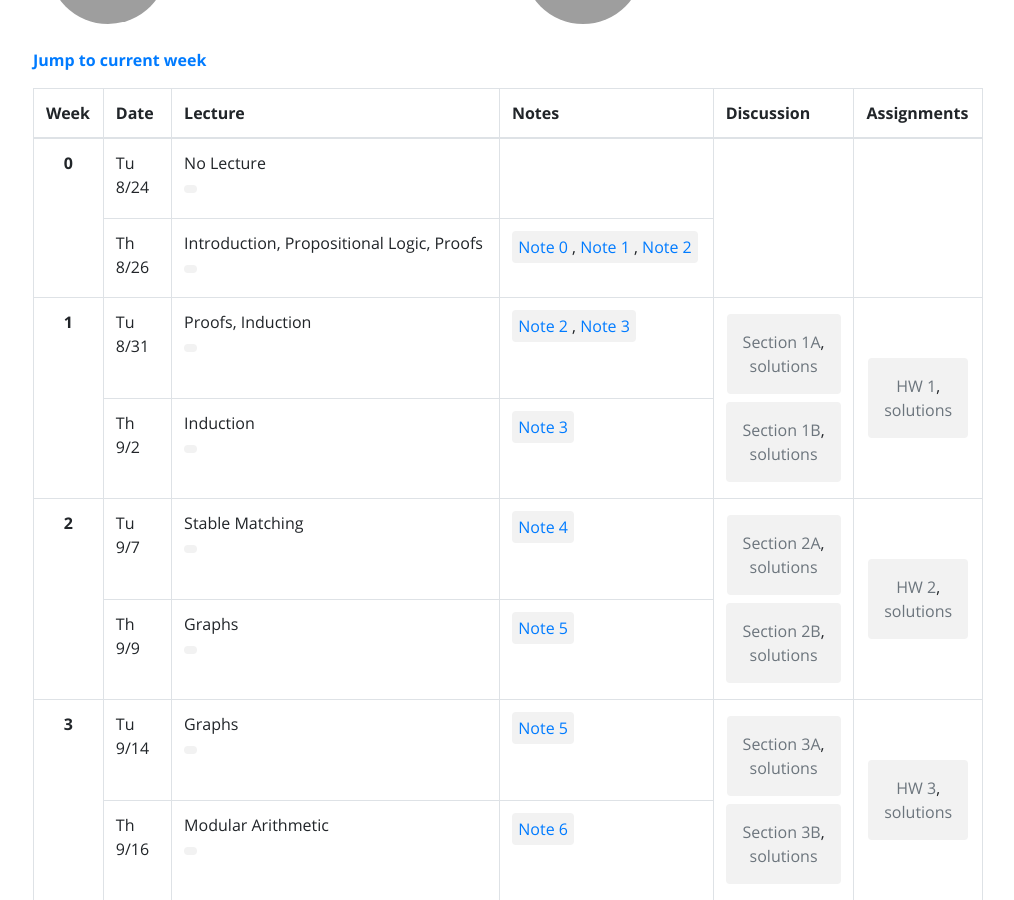
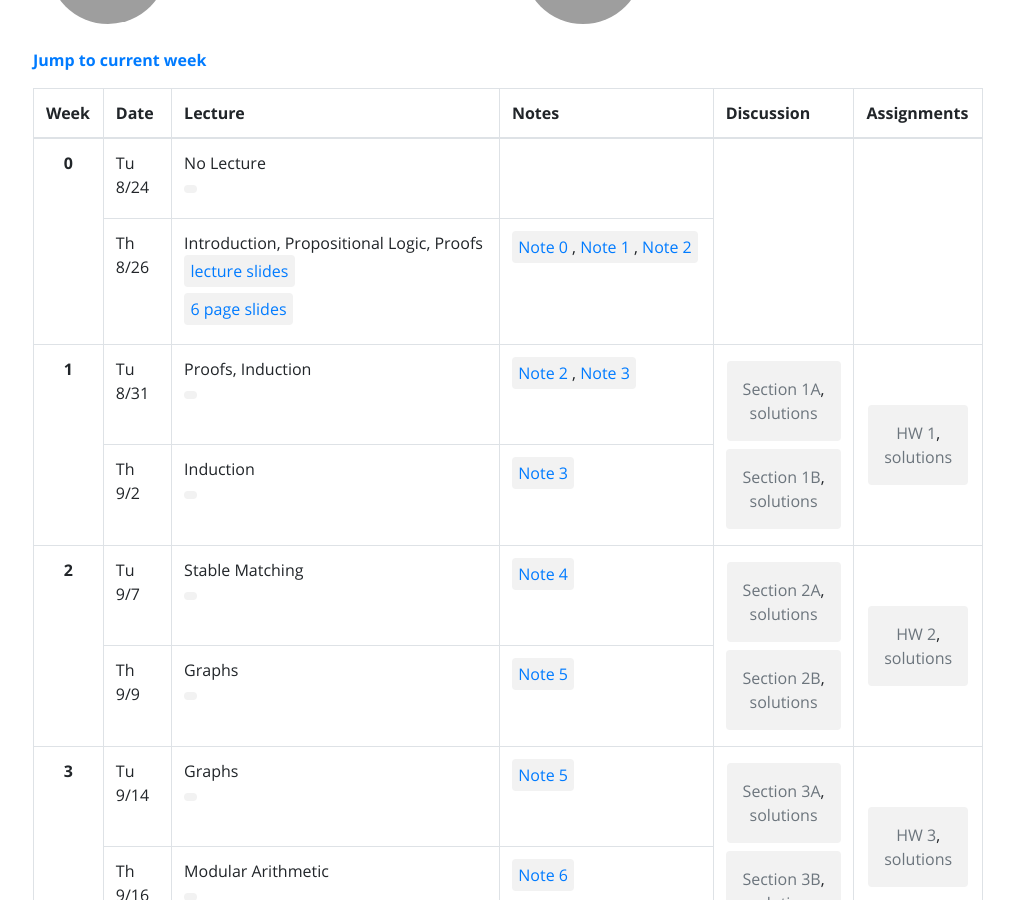
Before and after one commit to tsgoten/cs70-website, a Jekyll site: the page built from index.html, in a window 1280 px wide and 900 px high, scrolled down 344 px. Shown: the whole window, without its empty margins (132-1146 px from the left). Built offline with Jekyll 4.4.1, drawn with Linux system fonts in a browser that asks for light colours; grey boxes are pictures that could not be loaded.

Commit message:
updated lecture assets

```diff
--- a/_data/materials/week_0.yml
+++ b/_data/materials/week_0.yml
@@ -17,6 +17,8 @@
   webcast:
   password:
   resources:
-      - name:
-        url:
+      - name: lecture slides
+        url: assets/lec/lec-1.pdf
+      - name: 6 page slides
+        url: assets/lec/lec-1-6up.pdf
   mirror:
```
